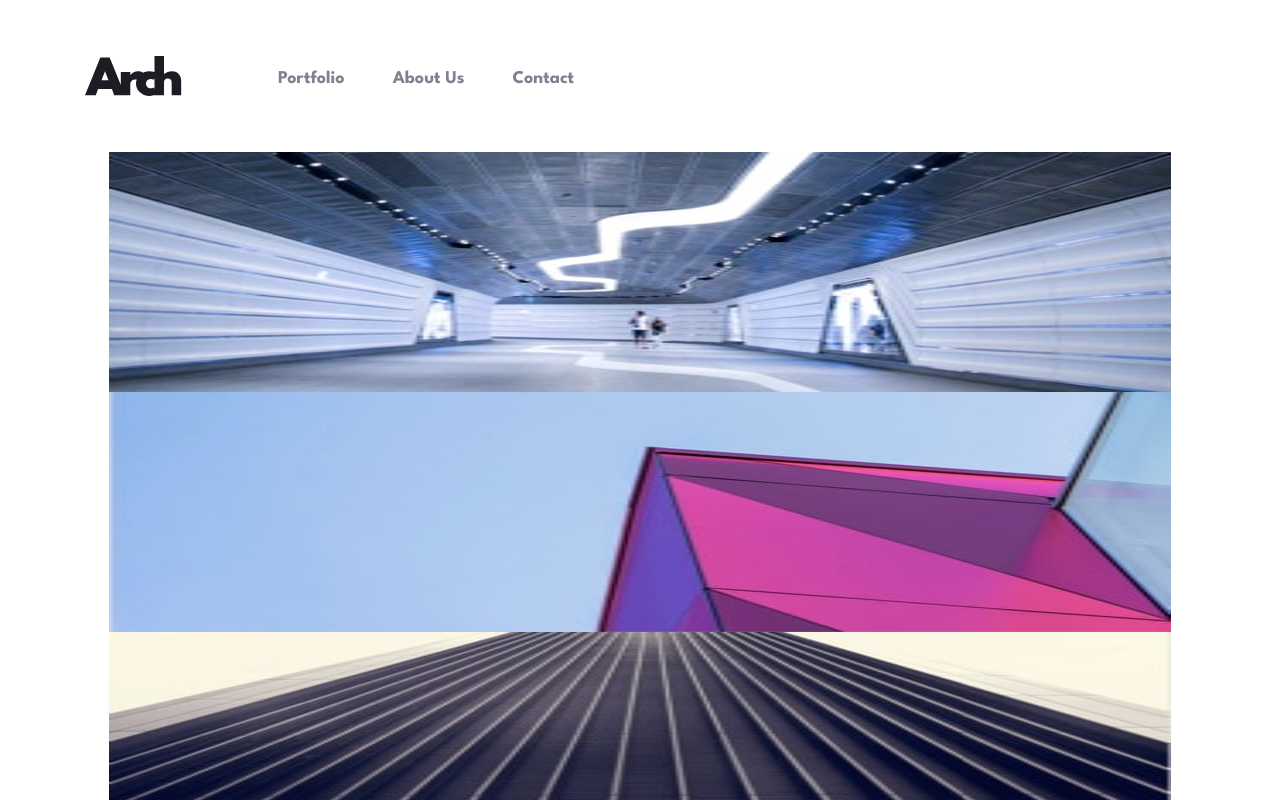
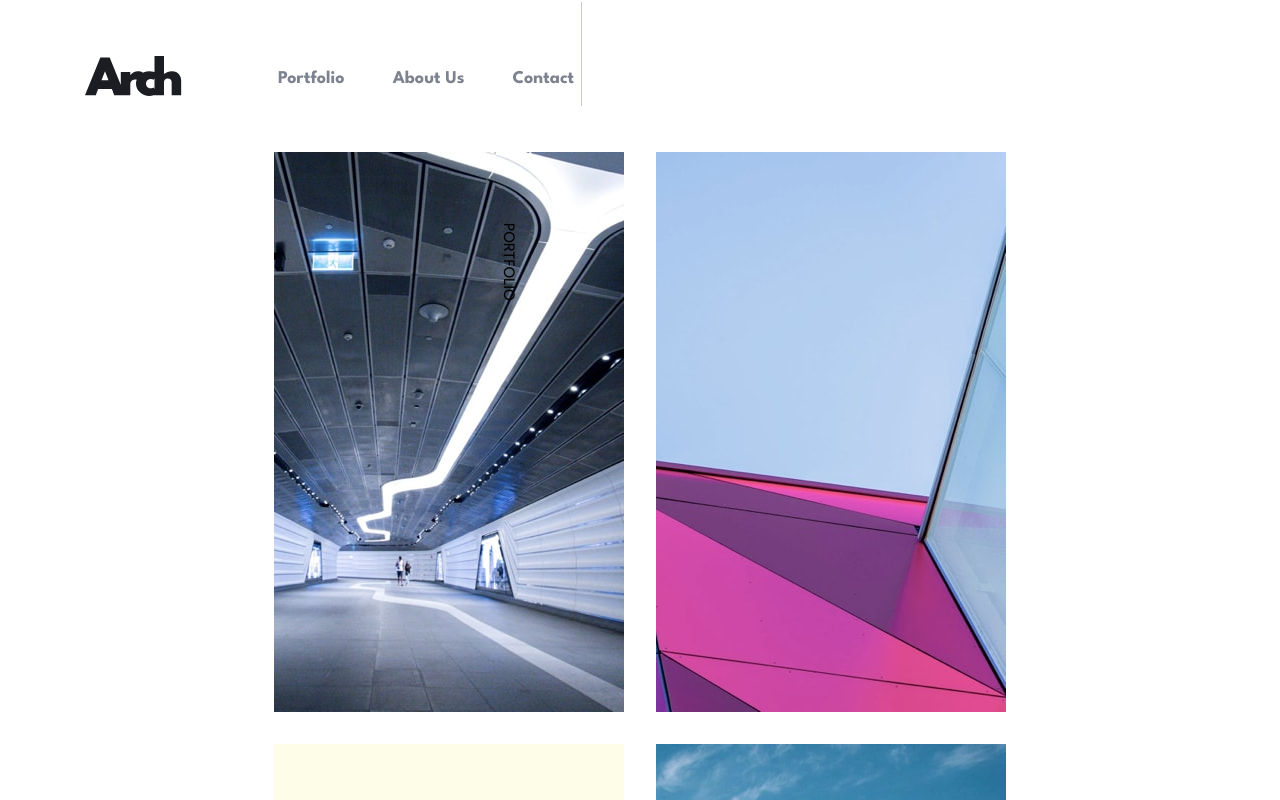
Before and after one commit to Eileenpk/Arch-Studio, a Next.js app: page /portfolio in a window 1280 px wide. Shown: the top 800 px of the page. Built offline with nearby package versions, Linux system fonts and the light colour scheme.

Commit message:
feat: mobile, tablet, and desktop profile images mapped and sized

```diff
--- a/app/portfolio/page.js
+++ b/app/portfolio/page.js
@@ -4,17 +4,35 @@ import styles from "./portfolio.module.css";
 import GetWindowWidth from '../functions/GetWindowWidth'
 export default function Portfolio() {
   const {width} = GetWindowWidth()
+
   const names = data.map((project) => {
-    return <img src={project.mobileSrc} alt={project.name} className={styles.projectImg} />;
+    if(width < 768) {
+      return <img src={project.mobileSrc} alt={project.name} className= {styles.projectImg} />;
+    }
+
+    else if(width > 768 && width < 1280) {
+      return <img src={project.tabletSrc} alt={project.name} className={styles.projectImg} />;
+    }
+    else {
+      return <img src={project.desktopSrc} alt={project.name} className={styles.projectImg} />;
+    }
+
   });
 
   return (
-    <main>
-      <div className="flex flex-wrap justify-center">{names}</div>
+    <>
+      <header className="relative">
       <aside className={`absolute left-[38px] ${styles.aside}`}>
           <div className={`${styles.asideBar}`}></div>
-          <h2 className={`${styles.asideText}`}>CONTACT</h2>
+          <h2 className={`${styles.asideText}`}>PORTFOLIO</h2>
         </aside>
+      </header>
+
+      <main className="max-w-[1110px]">
+      <div className="flex flex-wrap justify-center gap-6 xl:gap-8">{names}</div>
+
     </main>
+    </>
+
   );
 }
--- a/app/portfolio/portfolio.module.css
+++ b/app/portfolio/portfolio.module.css
@@ -1,11 +1,17 @@
     .projectImg {
         height: 240px;
         width: 83%;
+        max-width: 573px;
         size: contain;
     }
 
+    .aside {
+        display: none;
+    }
 
-    /* Aside styles */
+
+    @media(min-width: 768px) {
+        /* Aside styles */
     .aside {
         display: block;
         position: relative;
@@ -29,3 +35,11 @@
       }
 
       /* End aside styles */
+    }
+
+      @media(min-width: 1280px) {
+        .projectImg {
+            height: 560px;
+            width: 350px;
+        }
+      }
```
